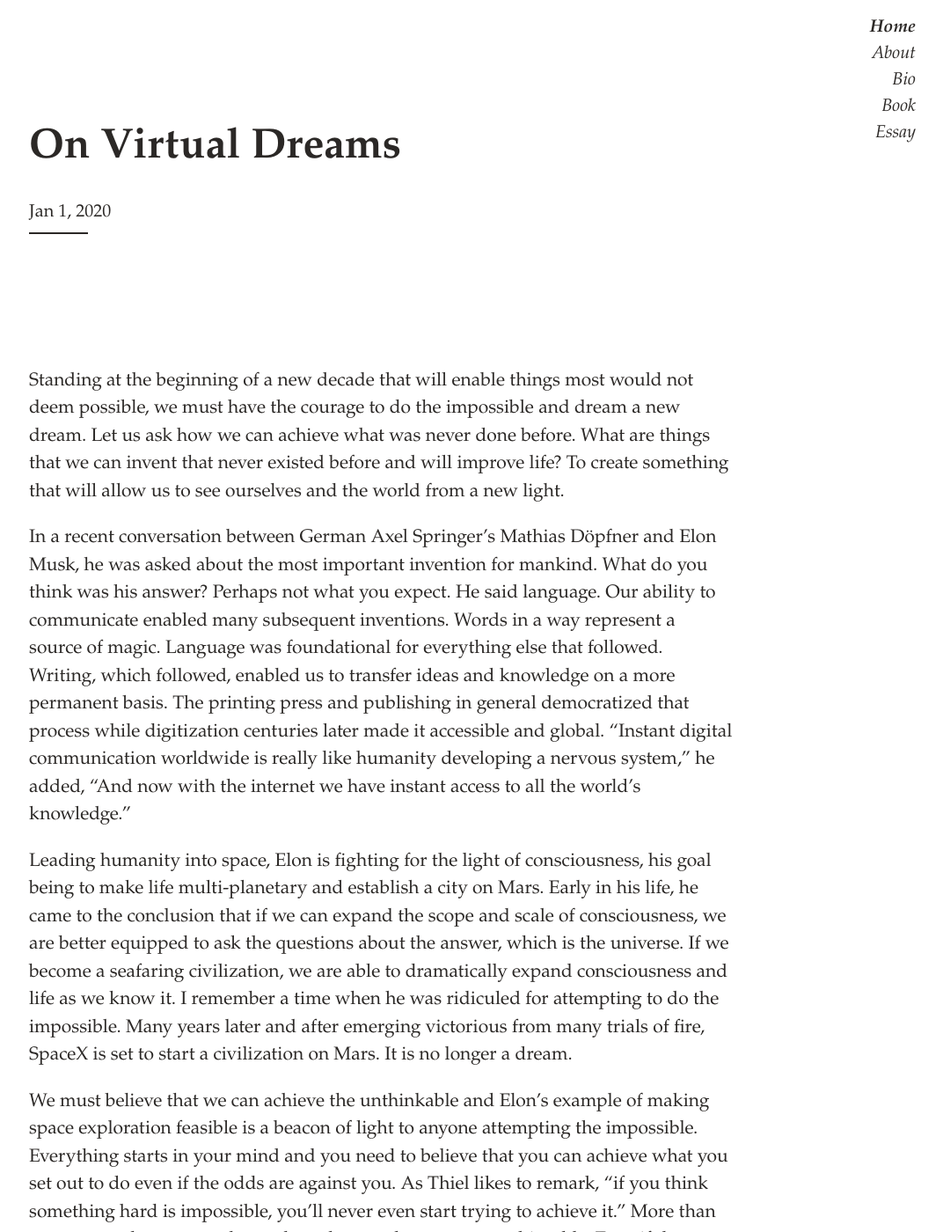
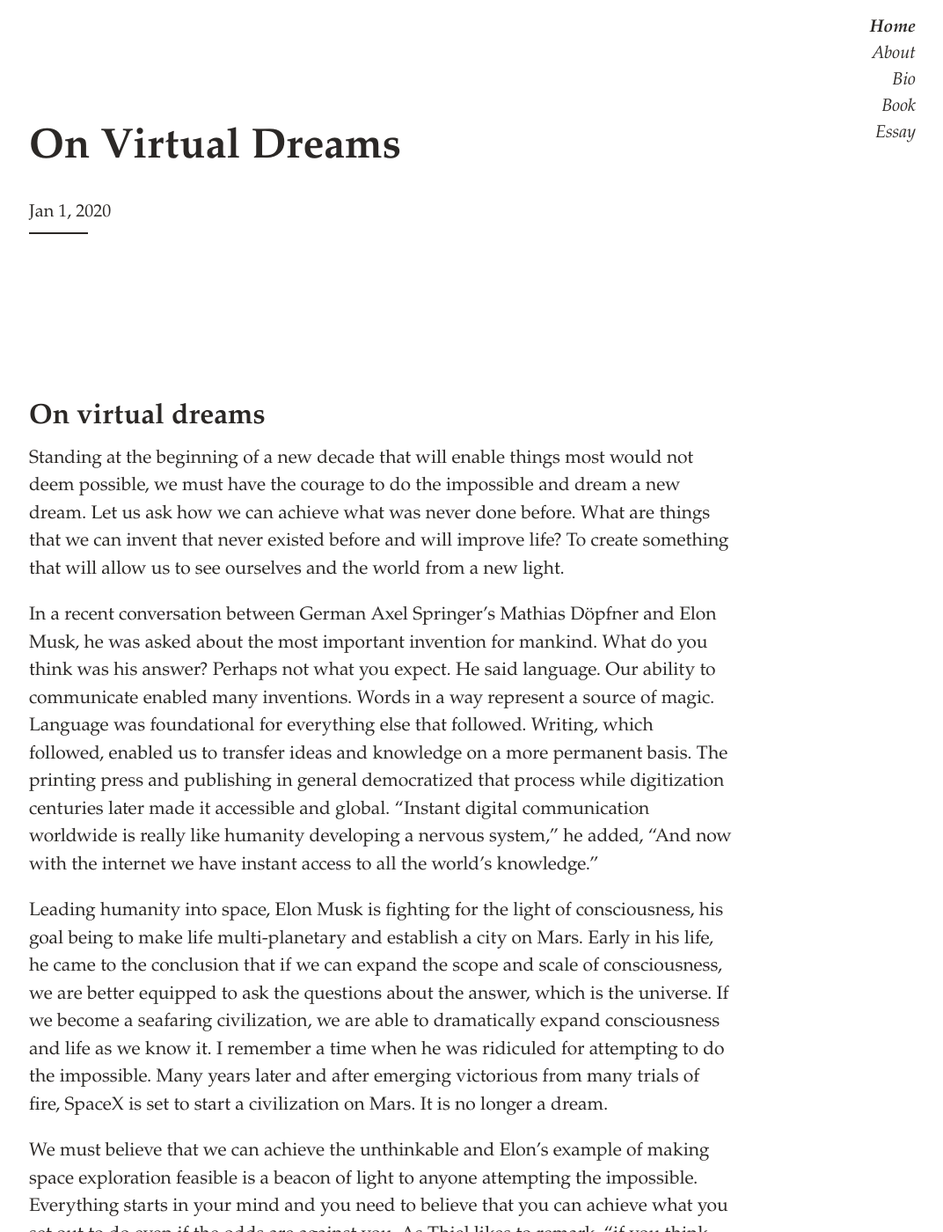
Before and after one commit to linkneuro/linkneuro.github.io, a Jekyll site: the page built from _posts/2020-01-01-virtual-dreams.md, in a window 1280 px wide and 1400 px high. Shown: the whole window at 88% size, without its empty margins (207-1279 px from the left). Built offline with Jekyll 4.4.1, drawn with Linux system fonts in a browser that asks for light colours; some of the changed text lies outside the part shown.

Commit message:
Update 2020-01-01-virtual-dreams.md

```diff
--- a/_posts/2020-01-01-virtual-dreams.md
+++ b/_posts/2020-01-01-virtual-dreams.md
@@ -4,11 +4,13 @@
 categories:
 tags: syrus
 ---
+# On virtual dreams
+
 Standing at the beginning of a new decade that will enable things most would not deem possible, we must have the courage to do the impossible and dream a new dream. Let us ask how we can achieve what was never done before. What are things that we can invent that never existed before and will improve life? To create something that will allow us to see ourselves and the world from a new light.
 
-In a recent conversation between German Axel Springer's Mathias Döpfner and Elon Musk, he was asked about the most important invention for mankind. What do you think was his answer? Perhaps not what you expect. He said language. Our ability to communicate enabled many subsequent inventions. Words in a way represent a source of magic. Language was foundational for everything else that followed. Writing, which followed, enabled us to transfer ideas and knowledge on a more permanent basis. The printing press and publishing in general democratized that process while digitization centuries later made it accessible and global. "Instant digital communication worldwide is really like humanity developing a nervous system," he added, "And now with the internet we have instant access to all the world's knowledge."
+In a recent conversation between German Axel Springer's Mathias Döpfner and Elon Musk, he was asked about the most important invention for mankind. What do you think was his answer? Perhaps not what you expect. He said language. Our ability to communicate enabled many inventions. Words in a way represent a source of magic. Language was foundational for everything else that followed. Writing, which followed, enabled us to transfer ideas and knowledge on a more permanent basis. The printing press and publishing in general democratized that process while digitization centuries later made it accessible and global. "Instant digital communication worldwide is really like humanity developing a nervous system," he added, "And now with the internet we have instant access to all the world's knowledge."
 
-Leading humanity into space, Elon is fighting for the light of consciousness, his goal being to make life multi-planetary and establish a city on Mars. Early in his life, he came to the conclusion that if we can expand the scope and scale of consciousness, we are better equipped to ask the questions about the answer, which is the universe. If we become a seafaring civilization, we are able to dramatically expand consciousness and life as we know it. I remember a time when he was ridiculed for attempting to do the impossible. Many years later and after emerging victorious from many trials of fire, SpaceX is set to start a civilization on Mars. It is no longer a dream.
+Leading humanity into space, Elon Musk is fighting for the light of consciousness, his goal being to make life multi-planetary and establish a city on Mars. Early in his life, he came to the conclusion that if we can expand the scope and scale of consciousness, we are better equipped to ask the questions about the answer, which is the universe. If we become a seafaring civilization, we are able to dramatically expand consciousness and life as we know it. I remember a time when he was ridiculed for attempting to do the impossible. Many years later and after emerging victorious from many trials of fire, SpaceX is set to start a civilization on Mars. It is no longer a dream.
 
 We must believe that we can achieve the unthinkable and Elon's example of making space exploration feasible is a beacon of light to anyone attempting the impossible. Everything starts in your mind and you need to believe that you can achieve what you set out to do even if the odds are against you. As Thiel likes to remark, "if you think something hard is impossible, you'll never even start trying to achieve it." More than ever we need more people to take a shot at what seems unachievable. Even if the probability of success is low, if it is important and worthwhile, you must have the courage to do it.
 
@@ -16,10 +18,12 @@
 
 When Elon Musk was asked about the meaning of life, he said, "The things that move your heart." At another time he added: "You need to feel life. You need to feel it in the limbic system, ask yourself, what does your heart say?" Or as Steve Jobs put it, "Have the courage to follow your heart and intuition. They somehow know what you truly want to become"
 
-Today I am writing about what I call virtual dreams, a novel medium to experience yourself and the world in an alternative reality of your own mind at first and connected to other minds later. It is inspired from the concept of lucid dreaming, which occurs when you are conscious while dreaming. In other words, when you awake in your dreams and explore the nature of our own mind. In the Western world, lucid dreaming has been a scientific reality for almost half a century. In Tibetan Buddhism, dream yoga is over a thousand years old. As of today, we already have virtual reality and the rate at which games progress is astounding. Since I was a kid, games have become more like reality itself. At a gaming conference, Elon remarked that at even a modest rate of improvement, games in the future will be indistinguishable from reality.
+Today I am writing about what I call virtual dreams, a novel medium to experience yourself and the world in an alternative reality of your own mind at first and connected to other minds later. It is inspired from the concept of lucid dreaming, which occurs when you are conscious while dreaming. In other words, when you awake in your dreams and explore the nature of our own mind. In the Western world, lucid dreaming has been a scientific reality for almost half a century. In Tibetan Buddhism, dream yoga is over a thousand years old. As of today, we already have virtual reality and the rate at which games progress is astounding. Since I was a kid, games have become more like reality itself. At a gaming conference, Musk remarked that at even a modest rate of improvement, games in the future will be indistinguishable from reality.
 
 This revolution will enable us to build technology to empower others to help themselves and break free from the mind games they are playing with themselves. Throughout history, we have embarked on a journey to create more material abundance for everyone while expanding outward and that has created tremendous progress for mankind. We shall not forget the journey that awaits inward and the liberty that we must search for to be truly free from the many loops that run through our mind. There are many types of freedom and the liberty of the mind is certainly an important one to keep in mind.
 
 When Galileo established the foundation that science was built upon, he ordered the telescope from the Netherlands. The telescope was a tool to empirically probe into the scientific principles that Galileo was investigating. Similarly, we will soon be able to build tools that will enable us to investigate the nature of reality at a deeper level than was previously thought possible. Every now and then we create something that allows us to perceive and understand reality differently. And when the way we view reality changes, we change and so does our world.
 
 I hope you will see the adventure of this journey, despite the odds and obstacles, and explore unknown frontiers. Illuminate a path for others to step into liberty and increase the light of consciousness.
+
+Link
```
